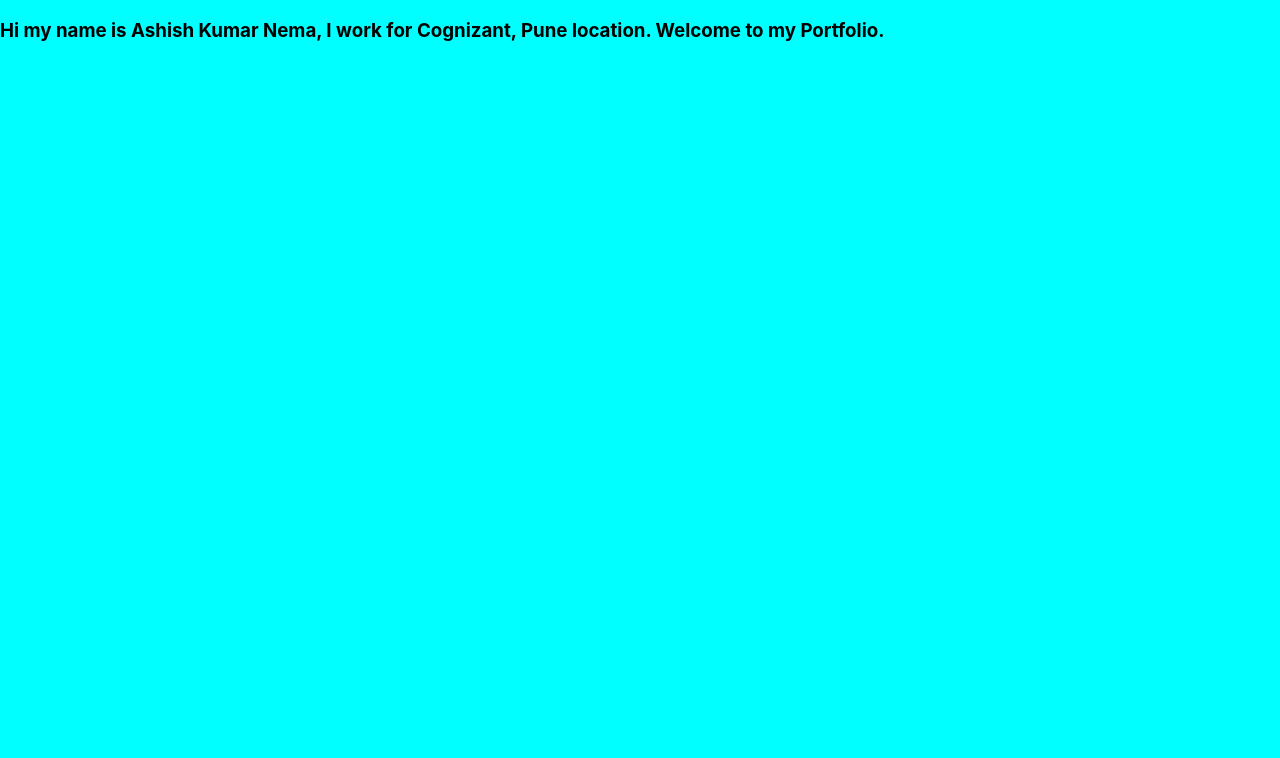
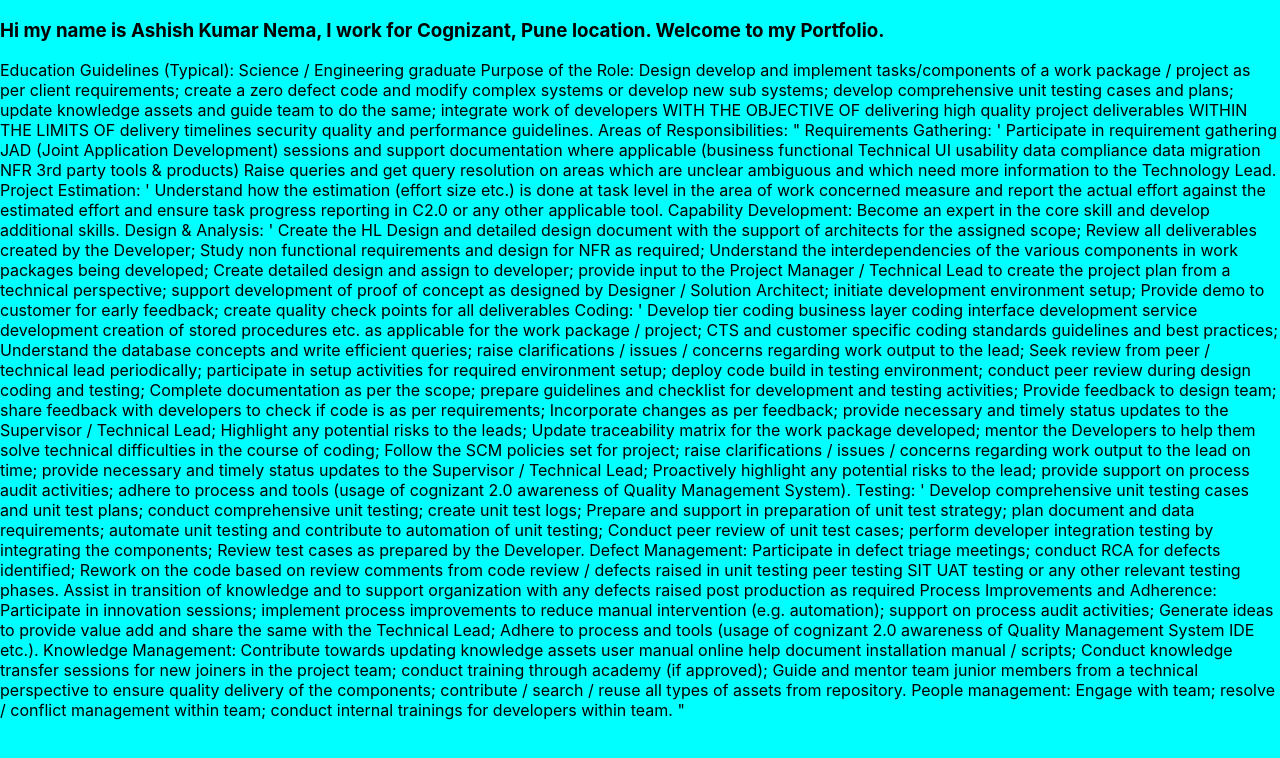
Before and after one commit to aashishnema/reactlivewebsite, a React (Create React App) app: page / in a window 1280 px wide. Shown: the top 758 px of the page. Built offline with nearby package versions, Linux system fonts and the light colour scheme.

Commit message:
adding dummy content

```diff
--- a/src/components/HelloWorld.js
+++ b/src/components/HelloWorld.js
@@ -1,12 +1,74 @@
 import React from "react";
 
-function HelloWorld(){
+function HelloWorld() {
     return (
 
         <span className="bodyClass">
-        <h3>Hi my name is Ashish Kumar Nema, I work for Cognizant, Pune location. Welcome to my Portfolio. </h3>
+            <h3>Hi my name is Ashish Kumar Nema, I work for Cognizant, Pune location. Welcome to my Portfolio. </h3>
+         <p>Education Guidelines (Typical):
+Science / Engineering graduate
 
-            </span>
+Purpose of the Role:
+Design develop and implement tasks/components of a work package / project as per client requirements; create a zero defect code and modify complex systems or develop new sub systems; develop comprehensive unit testing cases and plans; update knowledge assets and guide team to do the same; integrate work of developers WITH THE OBJECTIVE OF delivering high quality project deliverables WITHIN THE LIMITS OF delivery timelines security quality and performance guidelines.
+
+Areas of Responsibilities:
+" Requirements Gathering:
+' Participate in requirement gathering JAD (Joint Application Development) sessions and support documentation where applicable (business functional Technical UI usability data compliance data migration NFR 3rd party tools & products)
+Raise queries and get query resolution on areas which are unclear ambiguous and which need more information to the Technology Lead.
+
+Project Estimation:
+' Understand how the estimation (effort size etc.) is done at task level in the area of work concerned measure and report the actual effort against the estimated effort and ensure task progress reporting in C2.0 or any other applicable tool.
+
+Capability Development:
+Become an expert in the core skill and develop additional skills.
+
+Design & Analysis:
+' Create the HL Design and detailed design document with the support of architects for the assigned scope;
+Review all deliverables created by the Developer;
+Study non functional requirements and design for NFR as required;
+Understand the interdependencies of the various components in work packages being developed;
+Create detailed design and assign to developer; provide input to the Project Manager / Technical Lead to create the project plan from a technical perspective; support development of proof of concept as designed by Designer / Solution Architect; initiate development environment setup;
+Provide demo to customer for early feedback; create quality check points for all deliverables
+
+Coding:
+' Develop tier coding business layer coding interface development service development creation of stored procedures etc. as applicable for the work package / project;
+CTS and customer specific coding standards guidelines and best practices;
+Understand the database concepts and write efficient queries; raise clarifications / issues / concerns regarding work output to the lead;
+Seek review from peer / technical lead periodically; participate in setup activities for required environment setup; deploy code build in testing environment; conduct peer review during design coding and testing;
+Complete documentation as per the scope; prepare guidelines and checklist for development and testing activities;
+Provide feedback to design team; share feedback with developers to check if code is as per requirements;
+Incorporate changes as per feedback; provide necessary and timely status updates to the Supervisor / Technical Lead;
+Highlight any potential risks to the leads;
+Update traceability matrix for the work package developed; mentor the Developers to help them solve technical difficulties in the course of coding;
+Follow the SCM policies set for project; raise clarifications / issues / concerns regarding work output to the lead on time; provide necessary and timely status updates to the Supervisor / Technical Lead;
+Proactively highlight any potential risks to the lead; provide support on process audit activities; adhere to process and tools (usage of cognizant 2.0 awareness of Quality Management System).
+
+Testing:
+' Develop comprehensive unit testing cases and unit test plans; conduct comprehensive unit testing; create unit test logs;
+Prepare and support in preparation of unit test strategy; plan document and data requirements; automate unit testing and contribute to automation of unit testing;
+Conduct peer review of unit test cases; perform developer integration testing by integrating the components;
+Review test cases as prepared by the Developer.
+
+Defect Management:
+Participate in defect triage meetings; conduct RCA for defects identified;
+Rework on the code based on review comments from code review / defects raised in unit testing peer testing SIT UAT testing or any other relevant testing phases.
+Assist in transition of knowledge and to support organization with any defects raised post production as required
+
+
+Process Improvements and Adherence:
+Participate in innovation sessions; implement process improvements to reduce manual intervention (e.g. automation); support on process audit activities;
+Generate ideas to provide value add and share the same with the Technical Lead;
+Adhere to process and tools (usage of cognizant 2.0 awareness of Quality Management System IDE etc.).
+
+Knowledge Management:
+Contribute towards updating knowledge assets user manual online help document installation manual / scripts;
+Conduct knowledge transfer sessions for new joiners in the project team; conduct training through academy (if approved);
+Guide and mentor team junior members from a technical perspective to ensure quality delivery of the components; contribute / search / reuse all types of assets from repository.
+
+People management:
+Engage with team; resolve / conflict management within team; conduct internal trainings for developers within team. "</p>
+        </span>
+
     )
 }
 
```
